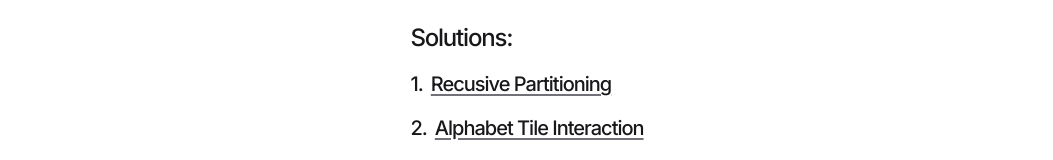
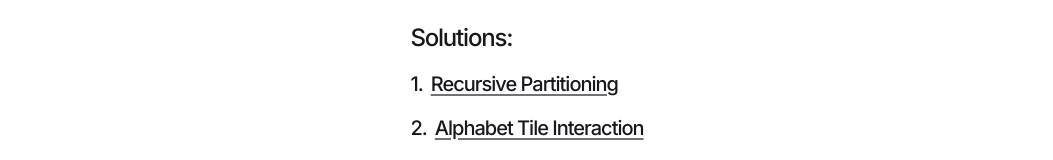
Before and after one commit to robiuzzaman4/ayykori-task, a Next.js app: page / in a window 1280 px wide. Shown: the part 346-506 px from the top of the page, without its empty margins (113-1166 px from the left). Built offline with nearby package versions, Linux system fonts and the light colour scheme.

Commit message:
feat: update home page

```diff
--- a/src/app/page.tsx
+++ b/src/app/page.tsx
@@ -3,7 +3,7 @@ import React from "react";
 
 const LINKS = [
   {
-    label: "Recusive Partitioning",
+    label: "Recursive Partitioning",
     href: "/recursive-partitioning",
   },
   {
```
